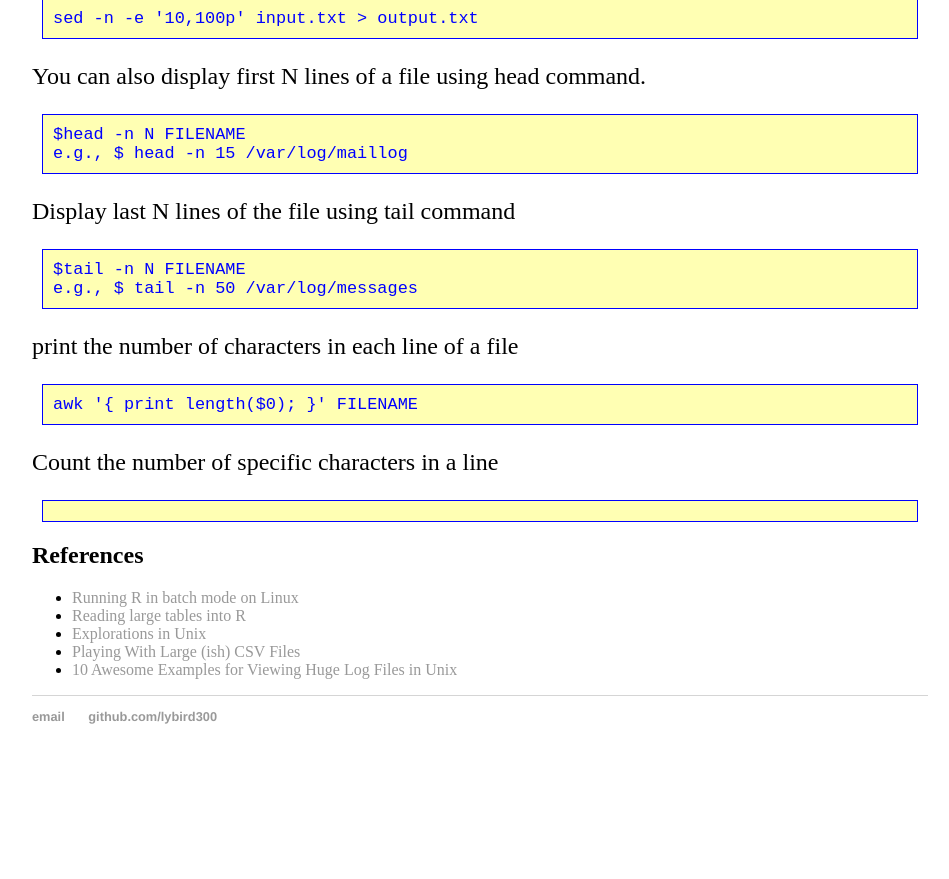
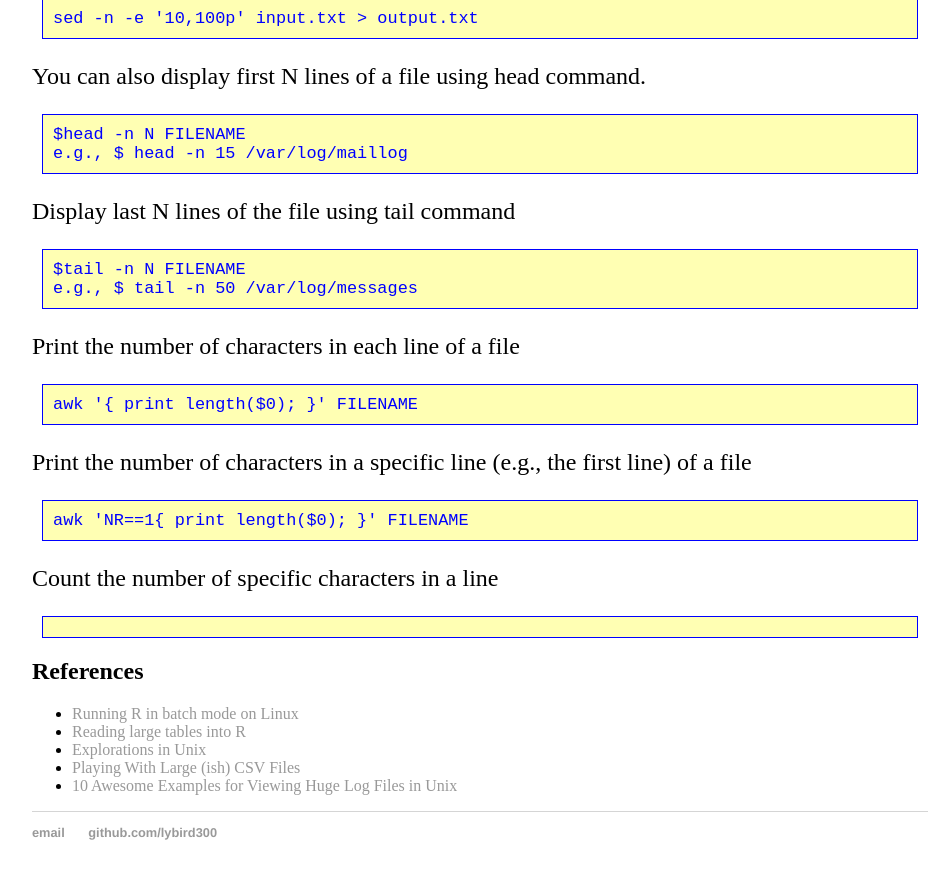
Before and after one commit to lybird300/lybird300.github.io, a Jekyll site: the page built from _posts/2015-05-01-inspect-big-data.md, in a window 1280 px wide and 900 px high, scrolled down 1933 px. Shown: the top 879 px of the window, without its empty margins (160-1109 px from the left). Built offline with Jekyll 4.4.1, drawn with Linux system fonts in a browser that asks for light colours; before the commit the page ends 2717 px from its top, so only the background shows below that; some of the changed text lies outside the part shown.

Commit message:
Update 2015-05-01-inspect-big-data.md

```diff
--- a/_posts/2015-05-01-inspect-big-data.md
+++ b/_posts/2015-05-01-inspect-big-data.md
@@ -41,8 +42,10 @@ e.g., $ head -n 15 /var/log/maillog</code></pre>
 Display last N lines of the file using tail command
 <pre><code>$tail -n N FILENAME
 e.g., $ tail -n 50 /var/log/messages</code></pre>
-print the number of characters in each line of a file
+Print the number of characters in each line of a file
 <pre><code>awk '{ print length($0); }' FILENAME</code></pre>
+Print the number of characters in a specific line (e.g., the first line) of a file
+<pre><code>awk 'NR==1{ print length($0); }' FILENAME</code></pre>
 Count the number of specific characters in a line
 
 <pre><code></code></pre>
```
Also changed, not shown: other parts of _posts/2015-05-01-inspect-big-data.md (+1 -0 lines).
